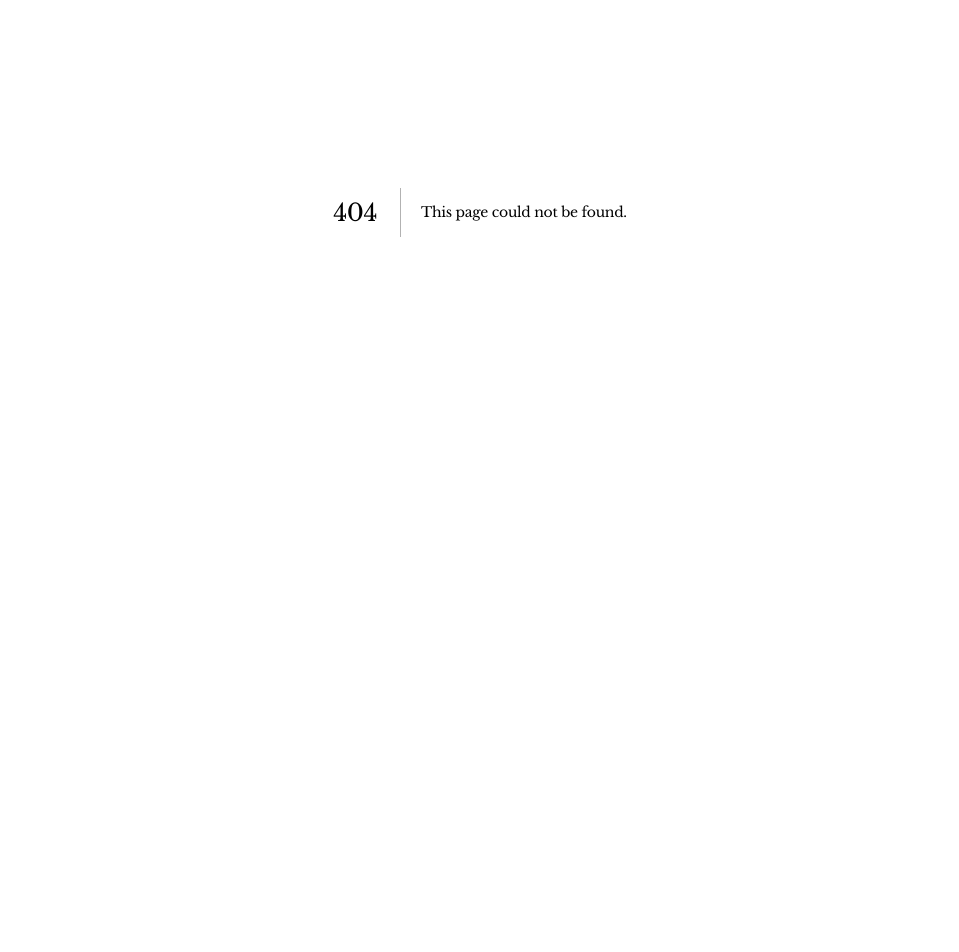
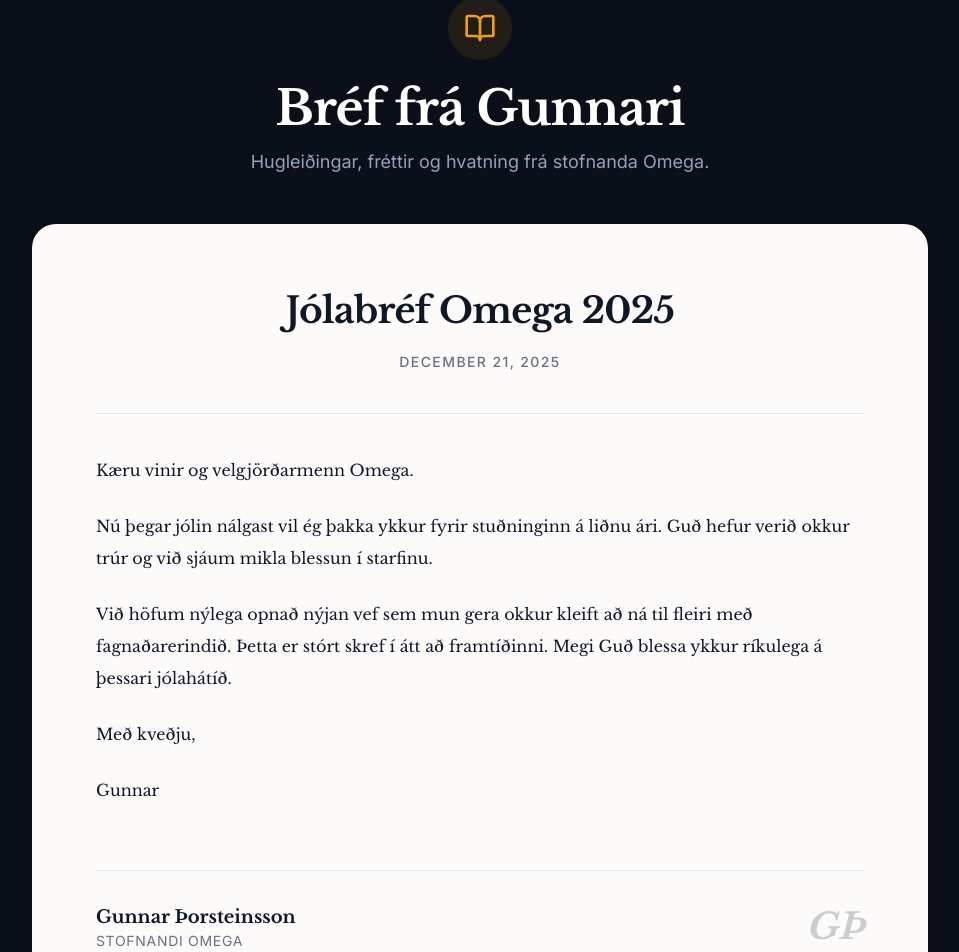
Before and after one commit to haukur1982/omega-tv, a Next.js app: page /frettabref in a window 1280 px wide. Before the commit this address had no page. Shown: the part 188-1140 px from the top of the page, without its empty margins (160-1119 px from the left). Before the commit the page ends 800 px from the top, so only its background shows below. Built offline with nearby package versions, Linux system fonts and the light colour scheme.

Commit message:
Feature: Newsletter Page & Prayer Email Field

```diff
--- /dev/null
+++ b/data/newsletters.json
@@ -0,0 +1,9 @@
+[
+    {
+        "id": "1",
+        "title": "Jólabréf Omega 2025",
+        "date": "2025-12-21",
+        "author": "Gunnar Þorsteinsson",
+        "content": "Kæru vinir og velgjörðarmenn Omega.\n\nNú þegar jólin nálgast vil ég þakka ykkur fyrir stuðninginn á liðnu ári. Guð hefur verið okkur trúr og við sjáum mikla blessun í starfinu.\n\nVið höfum nýlega opnað nýjan vef sem mun gera okkur kleift að ná til fleiri með fagnaðarerindið. Þetta er stórt skref í átt að framtíðinni. Megi Guð blessa ykkur ríkulega á þessari jólahátíð.\n\nMeð kveðju,\nGunnar"
+    }
+]
--- a/src/actions/prayer.ts
+++ b/src/actions/prayer.ts
@@ -5,11 +5,12 @@
 
 export async function submitPrayerAction(formData: FormData) {
     const name = formData.get('name') as string;
+    const email = formData.get('email') as string;
     const topic = formData.get('topic') as string;
     const content = formData.get('content') as string;
 
-    if (!name || !topic || !content) {
-        return { success: false, error: 'Vinsamlegast fylltu út alla reiti.' };
+    if (!topic || !content) {
+        return { success: false, error: 'Vinsamlegast fylltu út efni og bæn.' };
     }
 
     // Basic spam filter (optional: simple length check)
@@ -18,7 +19,8 @@
     }
 
     await addPrayer({
-        name,
+        name: name || "Nafnlauser",
+        email,
         topic,
         content
     });
--- /dev/null
+++ b/src/app/frettabref/page.tsx
@@ -0,0 +1,67 @@
+import { getNewsletters } from '@/lib/newsletter-db';
+import Link from 'next/link';
+import { ArrowLeft, BookOpen } from 'lucide-react';
+
+export default async function NewsletterPage() {
+    const newsletters = await getNewsletters();
+    const latest = newsletters[0];
+
+    return (
+        <main className="min-h-screen pt-32 pb-20 px-6">
+            <div className="max-w-4xl mx-auto">
+                <Link href="/" className="inline-flex items-center gap-2 text-[var(--accent-gold)] hover:underline mb-8">
+                    <ArrowLeft size={16} />
+                    <span>Til baka</span>
+                </Link>
+
+                <div className="mb-12 text-center">
+                    <div className="inline-flex items-center justify-center p-4 bg-[var(--accent-gold)]/10 text-[var(--accent-gold)] rounded-full mb-6">
+                        <BookOpen size={32} />
+                    </div>
+                    <h1 className="text-4xl md:text-5xl font-serif font-bold text-white mb-4">Bréf frá Gunnari</h1>
+                    <p className="text-[var(--text-secondary)] text-lg max-w-2xl mx-auto">
+                        Hugleiðingar, fréttir og hvatning frá stofnanda Omega.
+                    </p>
+                </div>
+
+                {latest ? (
+                    <article className="bg-[#fcfbf9] text-gray-900 rounded-[var(--radius-lg)] p-8 md:p-16 shadow-2xl relative overflow-hidden">
+                        {/* Paper Texture Effect overlay if needed, using simple color for now */}
+
+                        <div className="relative z-10">
+                            <header className="mb-10 text-center border-b border-gray-200 pb-10">
+                                <h2 className="text-3xl md:text-4xl font-serif font-bold text-gray-900 mb-4 leading-tight">
+                                    {latest.title}
+                                </h2>
+                                <time className="text-gray-500 font-medium tracking-widest text-sm uppercase">
+                                    {new Date(latest.date).toLocaleDateString('is-IS', { year: 'numeric', month: 'long', day: 'numeric' })}
+                                </time>
+                            </header>
+
+                            <div className="prose prose-lg prose-gray max-w-none font-serif leading-loose">
+                                {latest.content.split('\n').map((paragraph, i) => (
+                                    paragraph.trim() && <p key={i} className="mb-6">{paragraph}</p>
+                                ))}
+                            </div>
+
+                            <footer className="mt-16 pt-8 border-t border-gray-200 flex items-center justify-between">
+                                <div>
+                                    <p className="font-bold font-serif text-lg">{latest.author}</p>
+                                    <p className="text-sm text-gray-500 uppercase tracking-wider">Stofnandi Omega</p>
+                                </div>
+                                {/* Signature effect could go here */}
+                                <div className="text-4xl opacity-20 font-serif italic font-black">
+                                    GÞ
+                                </div>
+                            </footer>
+                        </div>
+                    </article>
+                ) : (
+                    <div className="text-center py-20 bg-[var(--bg-surface)] rounded-[var(--radius-lg)] border border-[var(--glass-border)]">
+                        <p className="text-[var(--text-muted)]">Engin bréf fundust að svo stöddu.</p>
+                    </div>
+                )}
+            </div>
+        </main>
+    );
+}
--- a/src/components/prayer/PrayerForm.tsx
+++ b/src/components/prayer/PrayerForm.tsx
@@ -94,6 +94,16 @@
                         </div>
 
                         <div>
+                            <label className="block text-xs font-bold uppercase tracking-wider text-[var(--text-muted)] mb-2">Netfang (Aðeins fyrir oss, birtist ekki á vefnum)</label>
+                            <input
+                                name="email"
+                                type="email"
+                                placeholder="netfang@dæmi.is"
+                                className="w-full bg-[var(--bg-deep)] border border-[var(--glass-border)] rounded-[var(--radius-md)] px-4 py-3 text-white focus:outline-none focus:border-[var(--accent-gold)] transition-colors"
+                            />
+                        </div>
+
+                        <div>
                             <label className="block text-xs font-bold uppercase tracking-wider text-[var(--text-muted)] mb-2">Efni</label>
                             <select name="topic" className="w-full bg-[var(--bg-deep)] border border-[var(--glass-border)] rounded-[var(--radius-md)] px-4 py-3 text-white focus:outline-none focus:border-[var(--accent-gold)] transition-colors appearance-none cursor-pointer">
                                 <option>Lækning</option>
--- /dev/null
+++ b/src/lib/newsletter-db.ts
@@ -0,0 +1,23 @@
+import fs from 'fs/promises';
+import path from 'path';
+
+export interface Newsletter {
+    id: string;
+    title: string;
+    date: string;
+    author: string;
+    content: string; // Markdown or simple text
+}
+
+const DB_PATH = path.join(process.cwd(), 'data', 'newsletters.json');
+
+export async function getNewsletters(): Promise<Newsletter[]> {
+    try {
+        await fs.access(DB_PATH);
+        const data = await fs.readFile(DB_PATH, 'utf-8');
+        const items = JSON.parse(data);
+        return items.sort((a: Newsletter, b: Newsletter) => new Date(b.date).getTime() - new Date(a.date).getTime());
+    } catch {
+        return [];
+    }
+}
--- a/src/lib/prayer-db.ts
+++ b/src/lib/prayer-db.ts
@@ -4,6 +4,7 @@
 export interface Prayer {
     id: string;
     name: string;
+    email?: string; // Private contact field
     topic: string;
     content: string;
     timestamp: number;
```
